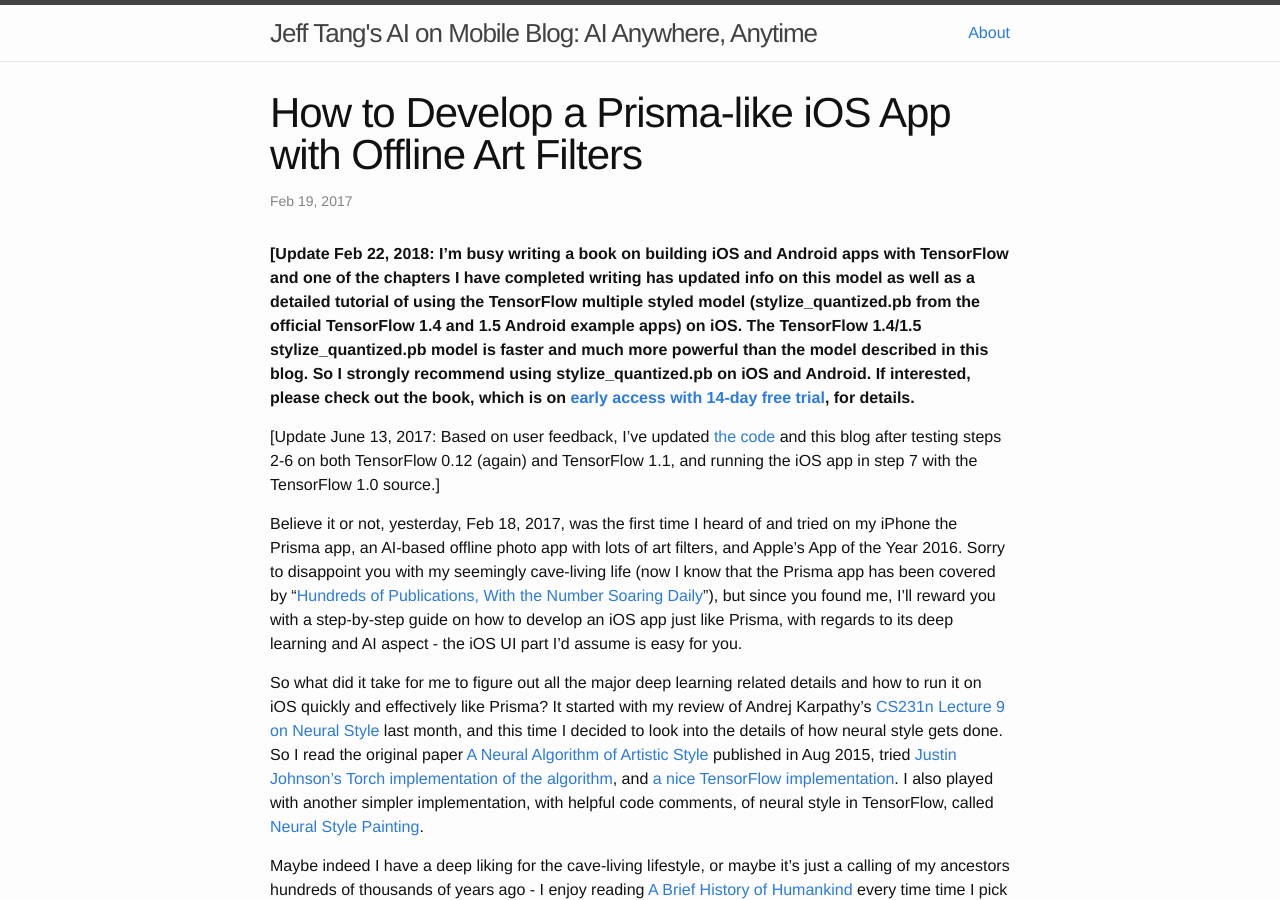
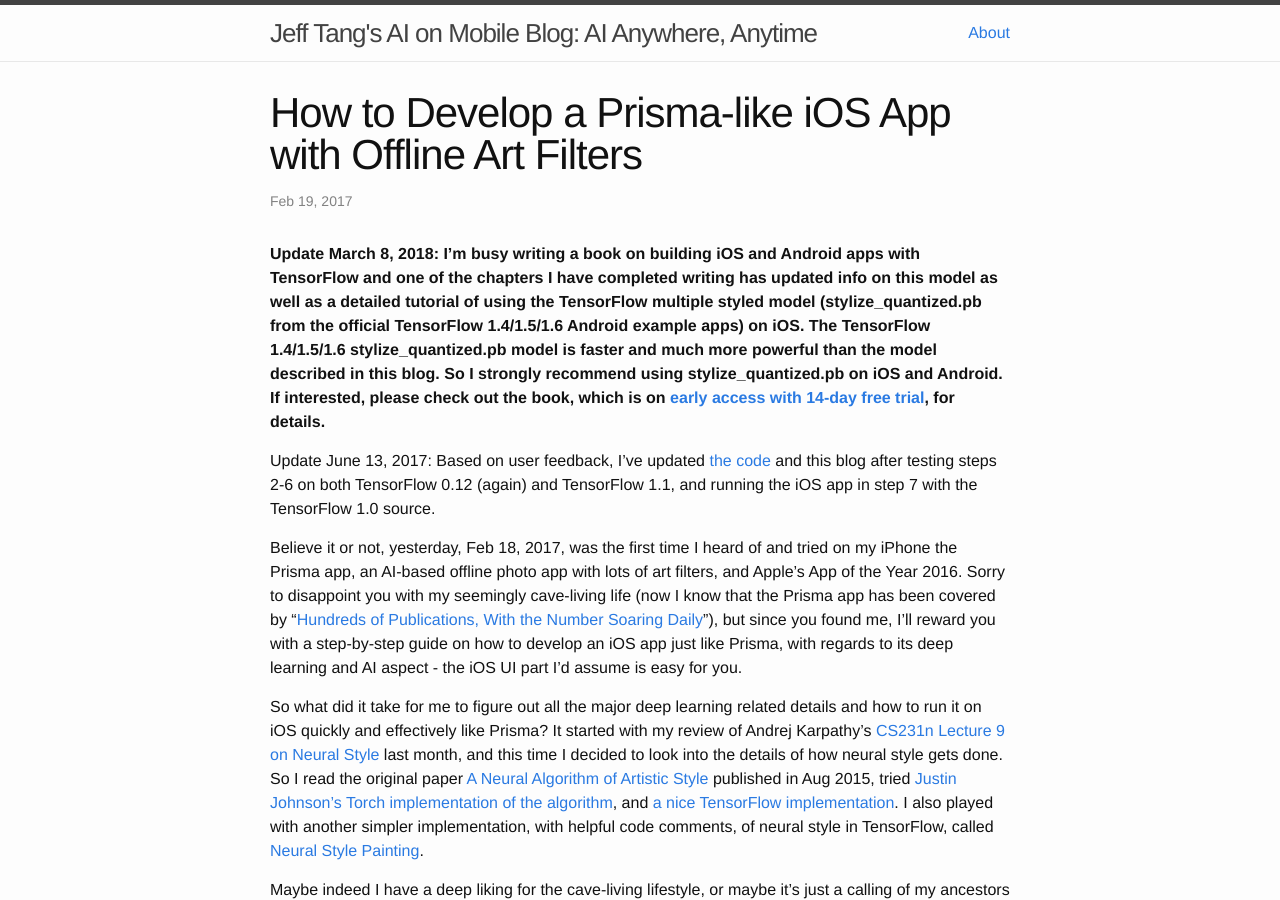
Before and after one commit to jeffxtang/jeffxtang.github.io, a Jekyll site: the page built from _posts/2017-02-19-fast-neural-style-on-ios.md, in a window 1280 px wide and 900 px high. Built offline with Jekyll 4.4.1, drawn with Linux system fonts in a browser that asks for light colours; comment, search, counter and statistics services are not loaded.

Commit message:
updated updates

```diff
--- a/_posts/2017-02-19-fast-neural-style-on-ios.md
+++ b/_posts/2017-02-19-fast-neural-style-on-ios.md
@@ -6,10 +6,10 @@ date:   2017-02-19 13:00:00
 categories: CNN, Deep Learning, AI, iOS, TensorFlow
 ---
 
-**[Update Feb 22, 2018: I'm busy writing a book on building iOS and Android apps with TensorFlow and one of the chapters I have completed writing has updated info on this model as well as a detailed tutorial of using the TensorFlow multiple styled model (stylize_quantized.pb from the official TensorFlow 1.4 and 1.5 Android example apps) on iOS. The TensorFlow 1.4/1.5 stylize_quantized.pb model is faster and much more powerful than the model described in this blog. So I strongly recommend using stylize_quantized.pb on iOS and Android. If interested, please check out the book, which is on [early access with 14-day free trial](https://www.packtpub.com/application-development/intelligent-mobile-projects-tensorflow), for details.**
+**Update March 8, 2018: I'm busy writing a book on building iOS and Android apps with TensorFlow and one of the chapters I have completed writing has updated info on this model as well as a detailed tutorial of using the TensorFlow multiple styled model (stylize_quantized.pb from the official TensorFlow 1.4/1.5/1.6 Android example apps) on iOS. The TensorFlow 1.4/1.5/1.6 stylize_quantized.pb model is faster and much more powerful than the model described in this blog. So I strongly recommend using stylize_quantized.pb on iOS and Android. If interested, please check out the book, which is on [early access with 14-day free trial](https://www.packtpub.com/application-development/intelligent-mobile-projects-tensorflow), for details.**
 
 
-[Update June 13, 2017: Based on user feedback, I've updated [the code](https://github.com/jeffxtang/fast-style-transfer) and this blog after testing steps 2-6 on both TensorFlow 0.12 (again) and TensorFlow 1.1, and running the iOS app in step 7 with the TensorFlow 1.0 source.]
+Update June 13, 2017: Based on user feedback, I've updated [the code](https://github.com/jeffxtang/fast-style-transfer) and this blog after testing steps 2-6 on both TensorFlow 0.12 (again) and TensorFlow 1.1, and running the iOS app in step 7 with the TensorFlow 1.0 source.
 
 
 Believe it or not, yesterday, Feb 18, 2017, was the first time I heard of and tried on my iPhone the Prisma app, an AI-based offline photo app with lots of art filters, and Apple's App of the Year 2016. Sorry to disappoint you with my seemingly cave-living life (now I know that the Prisma app has been covered by "[Hundreds of Publications, With the Number Soaring Daily](http://prisma-ai.com/)"), but since you found me, I'll reward you with a step-by-step guide on how to develop an iOS app just like Prisma, with regards to its deep learning and AI aspect - the iOS UI part I'd assume is easy for you.
```
Also changed, not shown: _posts/2018-02-15-building-mobile-ai-apps-with-tensorflow.md (+1 -1 lines).
